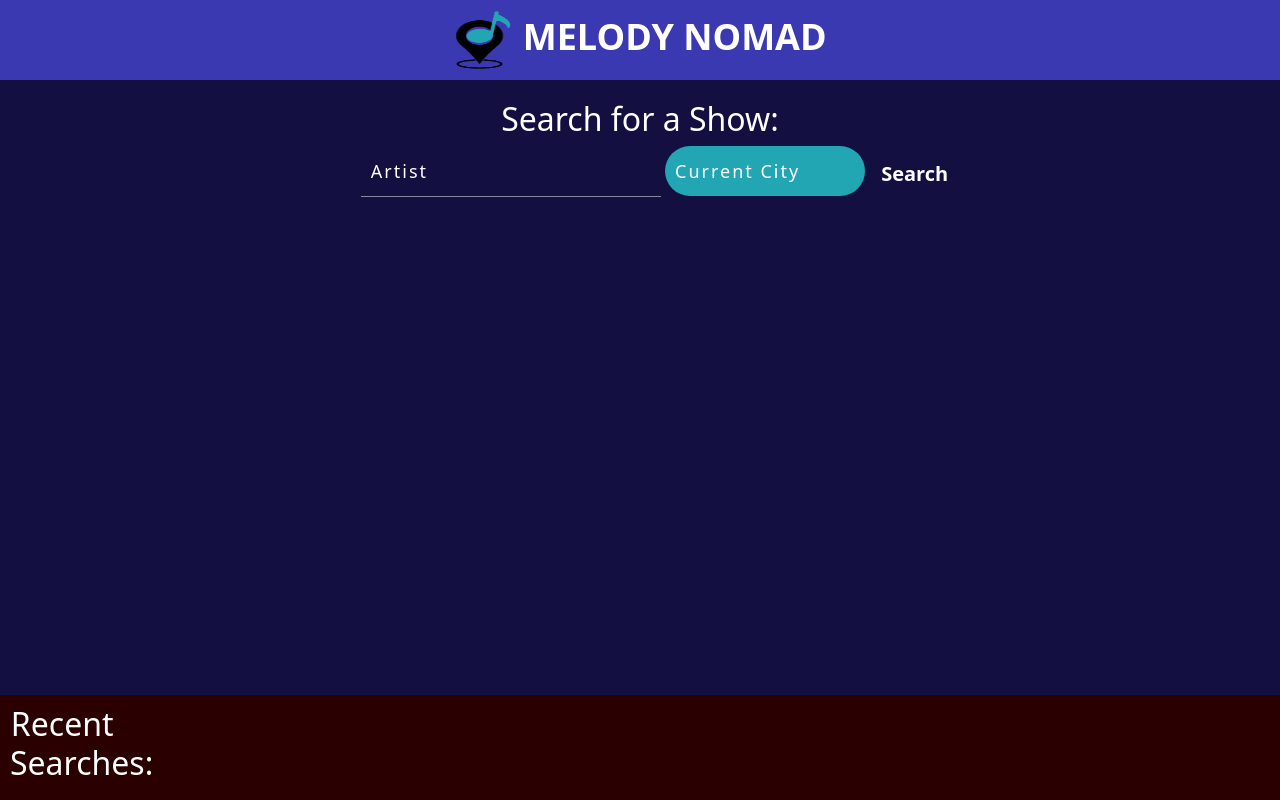
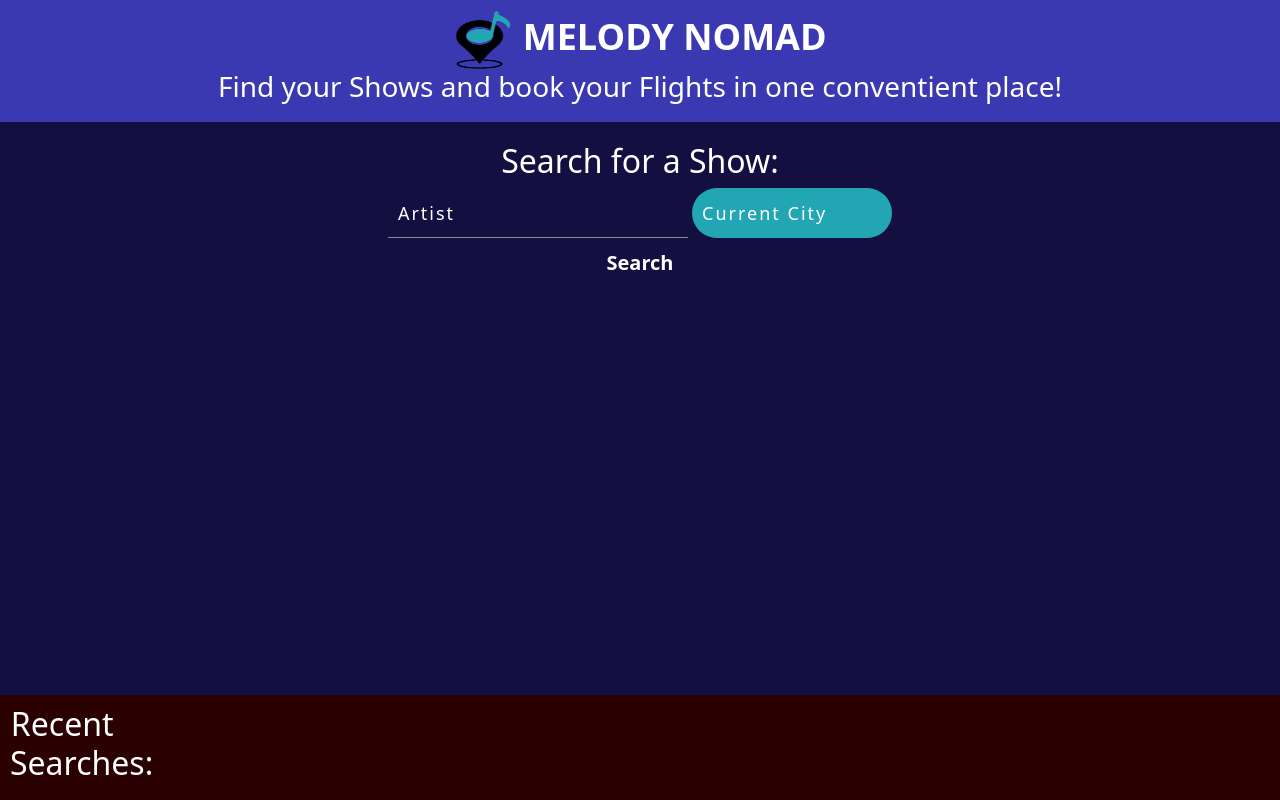
Before and after one commit to Kelbach/melody-nomad, a plain HTML site: page index.html in a window 1280 px wide. Drawn offline with nearby package versions, Linux system fonts and the light colour scheme.

Commit message:
Made a couple changes to the css. Added Subheader description to title

```diff
--- a/assets/css/style.css
+++ b/assets/css/style.css
@@ -6,7 +6,6 @@ header h1 {
     font-weight: bold;
     font-size: 36px;
     color: #7338fc;
-    margin: 50px;
     display: inline;
     text-align: center;
   }
@@ -90,7 +89,6 @@ body{
   font-weight: 100;
 }
 .btn{
-  width: 50px;
   height: 50px;
   border-style: none;
   font-size: 20px;
--- a/index.html
+++ b/index.html
@@ -15,6 +15,7 @@
             <h1>
                 <a href="/"><img src='assets\images\music-location.png' alt="Location pin with music note" style="width:60px;height:60px;"/> MELODY NOMAD</a>
             </h1>
+            <h3>Find your Shows and book your Flights in one conventient place!</h3>
         </div>
     </header>
 
@@ -26,8 +27,9 @@
                 <form>
                     <input type="text" id="band-search" autofocus="true" class="form-input" placeholder="Artist">
                     <input type="text" id="city-search" autofocus="true" class="form-input" placeholder="Current City">
-                    <button type="submit" class="btn" id="btn">Search</button>
+
                 </form>
+                <div><button type="submit" class="btn" id="btn">Search</button></div>
                 <div id="warning"></div>
             </div>
             <div class="row flex-column">
```
